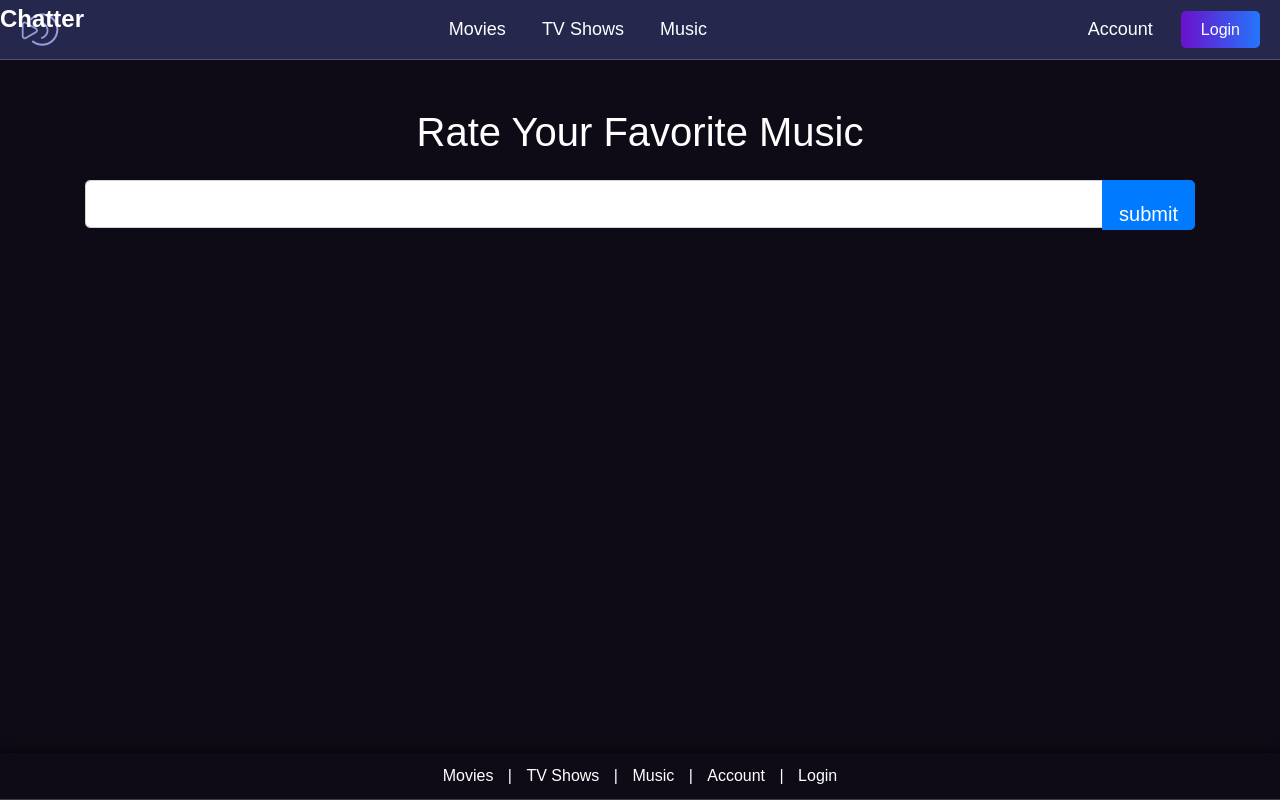
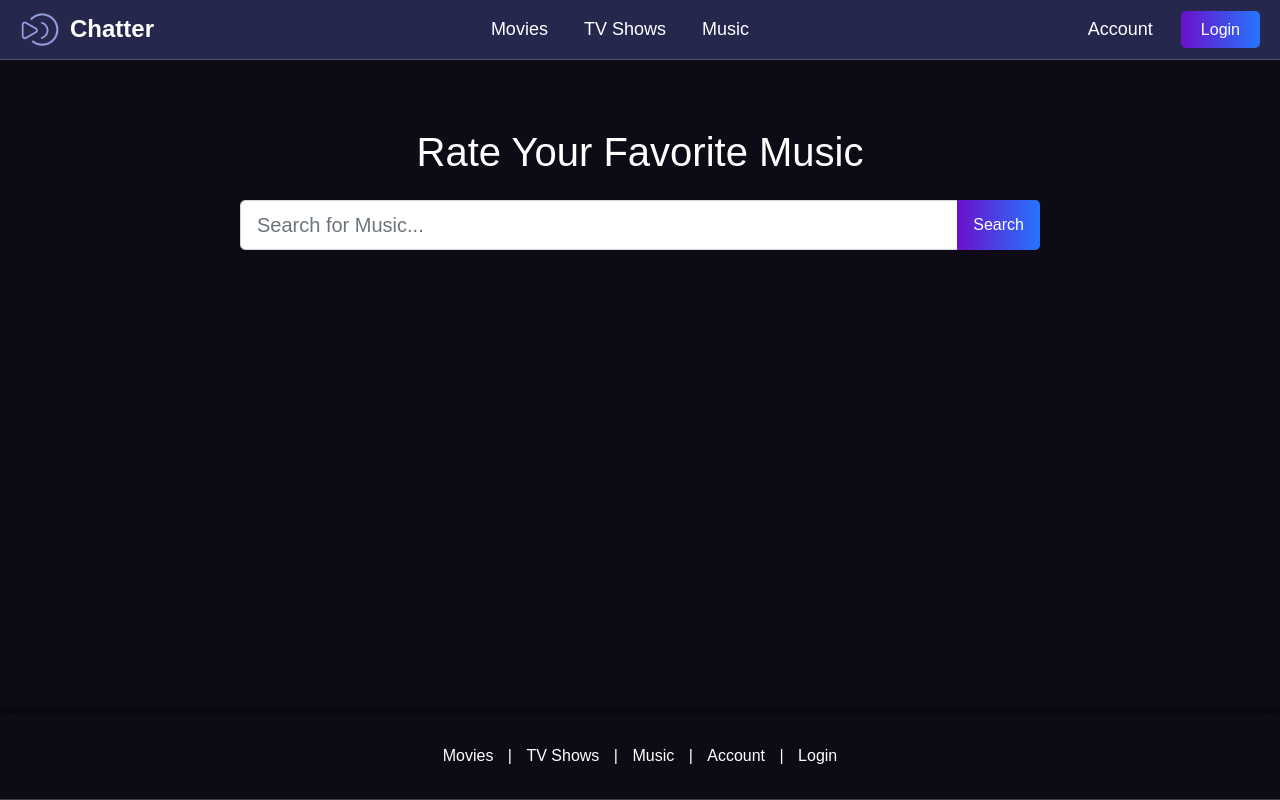
Before and after one commit to DafneArreola/Chatter-React, a Flask app: page /music in a window 1280 px wide. Run offline with Flask 3, Linux system fonts and the light colour scheme; data that the repository does not hold is empty; some libraries are stand-ins or nearby versions.

Commit message:
small changes

```diff
--- a/backend/models.py
+++ b/backend/models.py
@@ -22,9 +22,15 @@ class Comment(db.Model):
     media_id = db.Column(db.Integer, db.ForeignKey('media.id'), nullable=False)  # Added ForeignKey
     timestamp = db.Column(db.Integer, nullable=False) # I think were storing seconds?
     text = db.Column(db.String(500), nullable=False)
+    season_number = db.Column(db.Integer, nullable=True)
+    episode_number = db.Column(db.Integer, nullable=True)
+    media_type = db.Column(db.String(50), nullable=True)
 
 class Rating(db.Model):
     id = db.Column(db.Integer, primary_key=True)
     user_id = db.Column(db.Integer, db.ForeignKey('user.id'), nullable=False)
     media_id = db.Column(db.Integer, db.ForeignKey('media.id'), nullable=False)  # Added ForeignKey
     rating = db.Column(db.Float, nullable=False)
+    season_number = db.Column(db.Integer, nullable=True)
+    episode_number = db.Column(db.Integer, nullable=True)
+    media_type = db.Column(db.String(50), nullable=True)
--- a/backend/movie_api.py
+++ b/backend/movie_api.py
@@ -26,7 +26,7 @@ def fetch_discover_movies():
     response = requests.get(url)
     data = response.json()
     if 'results' in data:
-        movies = data['results'][:18]  # Get only the first 18 movies
+        movies = data['results'][:20]  # Get only the first 18 movies
         return movies
     else:
         logging.error(f"Unexpected response structure: {data}")
--- a/backend/routes.py
+++ b/backend/routes.py
@@ -80,28 +80,31 @@ def submit_review():
     if media_type == 'music':
         return redirect(url_for('main.song_detail', song_id=media_id))
     if media_type == 'show':
-        return redirect(url_for('main.show', movie_id=media_id))
+        return redirect(url_for('main.episode_details', episode_id=media_id))
+    else:
+        # Handle other media types (if applicable)
+        return redirect(url_for('main.index'))
 
     # Process the rating (e.g., save it to the database)
     #flash('Thank you for your review!', 'success')
     #return redirect(url_for('main.movie', movie_id=movie_id))
 
 
-@main.route('/music', methods=['GET','POST'])
+@main.route('/music', methods=['GET', 'POST'])
 def music_search():
     form = SearchForm()
     results = []
 
     if form.validate_on_submit():
-        results = get_search_tracks( form.name_search.data )
+        results = get_search_tracks(form.name_search.data)
         if len(results) == 1 and results[0] == False:
             results = 'Result Not Found'
-        print("$####################")
-        print(results[0])
+        search_query = form.name_search.data
     else:
         results = get_home_tracks()
+        search_query = None
 
-    return render_template('music_search.html', results=results, form=form)
+    return render_template('music_search.html', results=results, form=form, search_query=search_query)
 
 @main.route('/song/<song_id>')
 def song_detail(song_id):
@@ -234,34 +237,40 @@ def get_comments():
 
 @main.route('/submit_comment', methods=['POST'])
 def submit_comment():
-    # define neccesary vars from url params
-    media_title  = request.args.get('media_title', None)
+    # Retrieve necessary variables from form or URL parameters
+    media_title = request.args.get('media_title', None)
     media_id = request.args.get('media_id', None)
-    media_type  = request.args.get('media_type', None)
+    media_type = request.args.get('media_type', None)
 
-    # check if user is signed in
+    # Check if user is signed in (session check)
     if 'user_id' not in session:
-        return redirect(url_for('main.login'))
+        return redirect(url_for('main.login'))  # Redirect to login page if user is not logged in
 
-    # obtain neccesary vars from session and form
+    # Obtain necessary variables from session and form
     user_id = session['user_id']
-    #media_id = request.form.get('media_id')
     timestamp = request.form.get('timestamp')
     text = request.form.get('text')
 
-    # define user and media var (note, if media is not found, it will default to NONE)
+    # Find the user and media objects (create media if not found)
     user = db.session.query(User).filter(User.id == user_id).first()
     media = db.session.query(Media).filter(Media.id == media_id).first()
 
-    # create a media object if none is found
     if not media:
+        # Create a new media object if not found
         media = Media(id=media_id, title=media_title, media_type=media_type)
 
-    # add comment, and assign it a user
+    # Create a new comment object and associate it with the user and media
     if user and media:
         new_comment = Comment(user_id=user.id, media_id=media.id, timestamp=int(timestamp), text=text)
         db.session.add(new_comment)
         db.session.commit()
+
+        # Redirect to a success page or return a JSON response indicating success
+        return jsonify({'message': 'Comment submitted successfully'})
+
+    # Handle error or invalid request
+    return jsonify({'error': 'Failed to submit comment'}), 400  # Return a JSON error response with status code 400
+
 
 @main.route('/account')
 def account():
--- a/frontend/static/css/music_search.css
+++ b/frontend/static/css/music_search.css
@@ -1,78 +1,58 @@
-/* static/css/music_search.css */
-
 * {
     margin: 0;
     padding: 0;
 }
 
-/* Hero Section Styling */
-.hero-section {
-    width: 100%;
-    height: 60vh; /* Take up 60% of the viewport height */
-    background-color: #333; /* Dark background color */
-    color: #fff; /* Text color */
-    display: flex;
-    flex-direction: column;
-    justify-content: center;
-    align-items: center;
-    text-align: center;
+/* Style for the search form */
+.input-group {
+    max-width: 800px;
+    margin: 0 auto 20px;
 }
 
-.hero-section h1 {
-    font-size: 3rem; /* Increase font size for header */
-    margin-bottom: 1rem;
+.form-control-lg {
+    height: 50px; /* Increase height of the search bar */
+    border-radius: 0.3rem 0 0 0.3rem; /* Match the border radius with the button */
 }
 
-.search-form {
-    display: flex;
-    flex-direction: column;
-    align-items: center;
-}
-
-.search-bar {
-    width: 100%; /* Make search bar take full width of its container */
-    max-width: 800px; /* Set a maximum width for the search bar */
-    height: 50px; /* Increase height of the search bar */
-    margin-bottom: 10px; /* Space between the search bar and the button */
-}
-
-.btn-primary {
-    height: 50px; /* Match button height to search bar */
-    line-height: 50px; /* Center text vertically in the button */
-    width: 100%; /* Make the button take full width of its container */
-    max-width: 800px; /* Match the button width to the search bar */
-    text-align: center;
+.input-group-append .btn-lg {
+    height: 50px; /* Match the height of the search bar */
+    background: linear-gradient(to right, #6a11cb, #2575fc);
+    border: none;
+    border-radius: 0 0.3rem 0.3rem 0; /* Match the border radius with the search bar */
+    color: #fff;
+    font-size: 16px;
+    cursor: pointer;
+    transition: 0.3s;
 }
 
 /* Style for the song covers */
 .card {
-    border: 1px solid #ddd; /* Light border for the card */
+    background-color: #333; /* Dark grey background */
+    color: #fff; /* White text color */
+    border: none; /* Remove card border */
+    border-radius: 8px; /* Rounded corners */
 }
 
 .card-img-top {
+    border-top-left-radius: 8px;
+    border-top-right-radius: 8px;
     height: 300px; /* Fixed height for images */
     object-fit: cover; /* Ensure image covers the space */
 }
 
-.card-body {
-    text-align: center;
-    color: black;
+.card .card-title {
+    font-weight: bold; /* Bold song title */
 }
 
-span {
-    position:absolute;
-    width:100%;
-    height:100%;
-    top:0;
-    left: 0;
+.card .card-text {
+    color: #bbb; /* Lighter text for song artists */
+}
 
-    z-index: 1;
-
-    /* fixes overlap error in IE7/8,
-        make sure you have an empty gif */
-    /*background-image: url('empty.gif');*/
+.container {
+    padding: 20px;
 }
 
 .no-results-found {
     text-align: center;
+    color: #fff;
 }
--- a/frontend/templates/episode.html
+++ b/frontend/templates/episode.html
@@ -64,7 +64,7 @@
 {% endblock %}
 {% block scripts %}
 <script>
-    `var id = {{ episode.id }}`
+    var id = `{{ episode.id }}`;
 </script>
 <script src="{{ url_for('static', filename='js/episode.js') }}" defer></script>
 {% endblock %}
--- a/frontend/templates/movie.html
+++ b/frontend/templates/movie.html
@@ -63,7 +63,7 @@
 {% endblock %}
 {% block scripts %}
 <script>
-    var id = {{ movie.id }}
+    var id = `{{ movie.id }}`;
 </script>
 <script src="{{ url_for('static', filename='js/movie.js') }}" defer></script>
 {% endblock %}
--- a/frontend/templates/music_search.html
+++ b/frontend/templates/music_search.html
@@ -9,14 +9,16 @@
     <!-- Search Header -->
     <div class="container mt-5">
         <h1 class="text-center mb-4">Rate Your Favorite Music</h1>
-
+        {% if search_query %}
+        <h2 class="text-center mb-4">Here are the search results for "{{ search_query }}"</h2>
+        {% endif %}
         <!-- Search Form -->
-        <form action="" method="POST">
+        <form action="{{ url_for('main.music_search') }}" method="POST">
             {{ form.hidden_tag() }}
             <div class="input-group mb-4">
-                {{ form.name_search(class="form-control form-control-lg") }}
+                {{ form.name_search(class="form-control form-control-lg", placeholder="Search for Music...") }}
                 <div class="input-group-append">
-                    {{ form.submit(class="btn btn-primary btn-lg") }}
+                    <button class="btn btn-primary btn-lg" type="submit">Search</button>
                 </div>
             </div>
         </form>
@@ -25,23 +27,21 @@
     <!-- Message if no tracks found -->
     {% if results == 'Result Not Found' %}
         <h3 class="no-results-found">No Results Found</h3>
-
-    {% endif %}
-
-    {% if not results == 'Result Not Found' %}
-    <!-- Display Song Covers (Placeholder) -->
+    {% else %}
+    <!-- Display Song Covers -->
     <div class="container">
         <div class="row">
             {% for song in results %}
             <div class="col-md-3 mb-4">
+                <a href="{{ url_for('main.song_detail', song_id=song['id']) }}" class="card-link">
                     <div class="card">
-                    <a href="{{ url_for('main.song_detail', song_id=song['id']) }}"><span></span></a>
                         <img src="{{ song['image'] }}" class="card-img-top" alt="{{ song['name'] }}">
                         <div class="card-body text-center">
                             <h5 class="card-title">{{ song['name'] }}</h5>
                             <p class="card-text">{{ song['artists'] }}</p>
                         </div>
                     </div>
+                </a>
             </div>
             {% endfor %}
         </div>
--- a/requirements.txt
+++ b/requirements.txt
@@ -8,3 +8,4 @@ Flask-Migrate
 SearchForm
 flask_wtf
 flask
+flask-socketio
```
Also changed, not shown: frontend/static/css/movies_search.css (+11 -18 lines), frontend/static/css/music_search_results.css (deleted, +0 -33 lines), frontend/static/css/shows_search.css (+11 -0 lines), migrations/versions/9b8bc92f89e3_.py (+23 -0 lines), migrations/versions/d68e7b84e571_.py (added, +46 -0 lines). Lines whose indentation alone changed are shown as unchanged.
